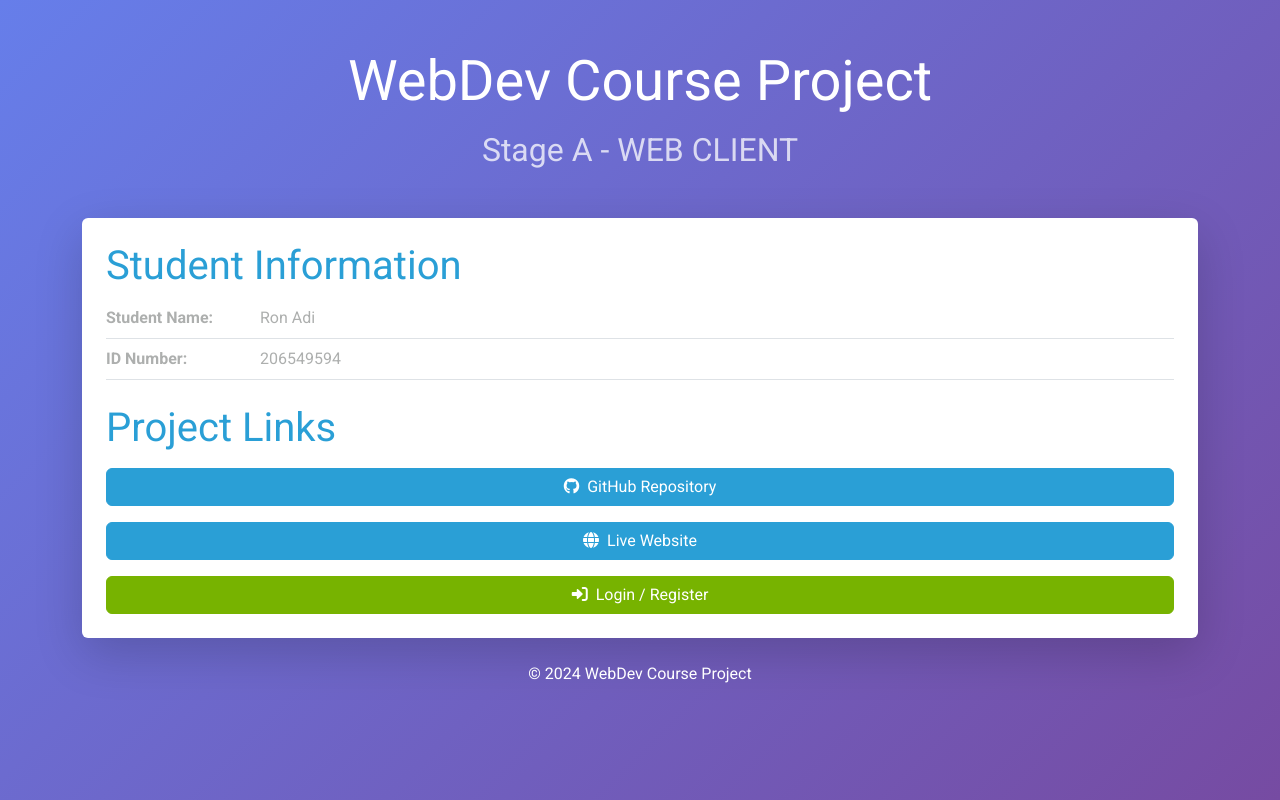
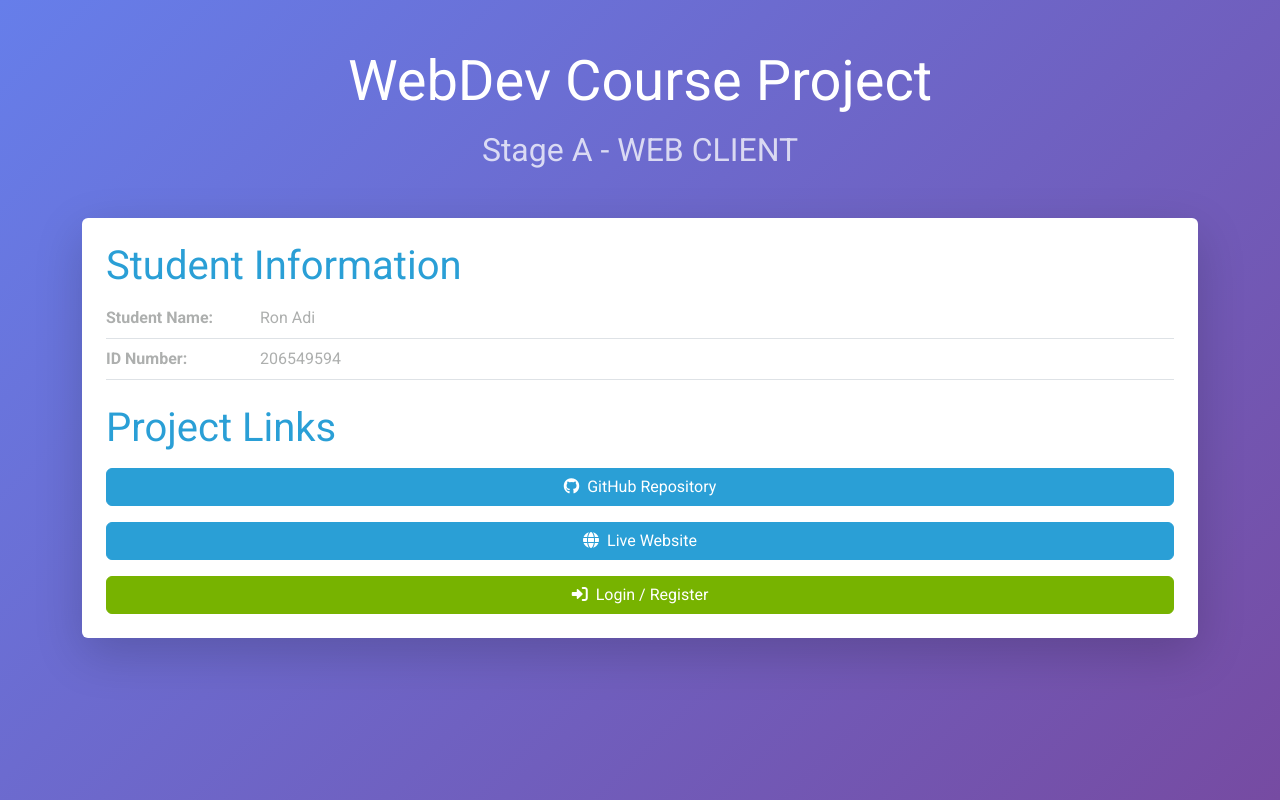
Before and after one commit to RonAdi77/WebDevCourse_Project, a website: page index.html in a window 1280 px wide. Drawn offline with nearby package versions, Linux system fonts and the light colour scheme.

Commit message:
update index.html

```diff
--- a/index.html
+++ b/index.html
@@ -53,9 +53,6 @@
             </section>
         </main>
 
-        <footer class="text-center text-white">
-            <p>&copy; 2024 WebDev Course Project</p>
-        </footer>
     </div>
 
     <!-- Bootstrap JS -->
```
